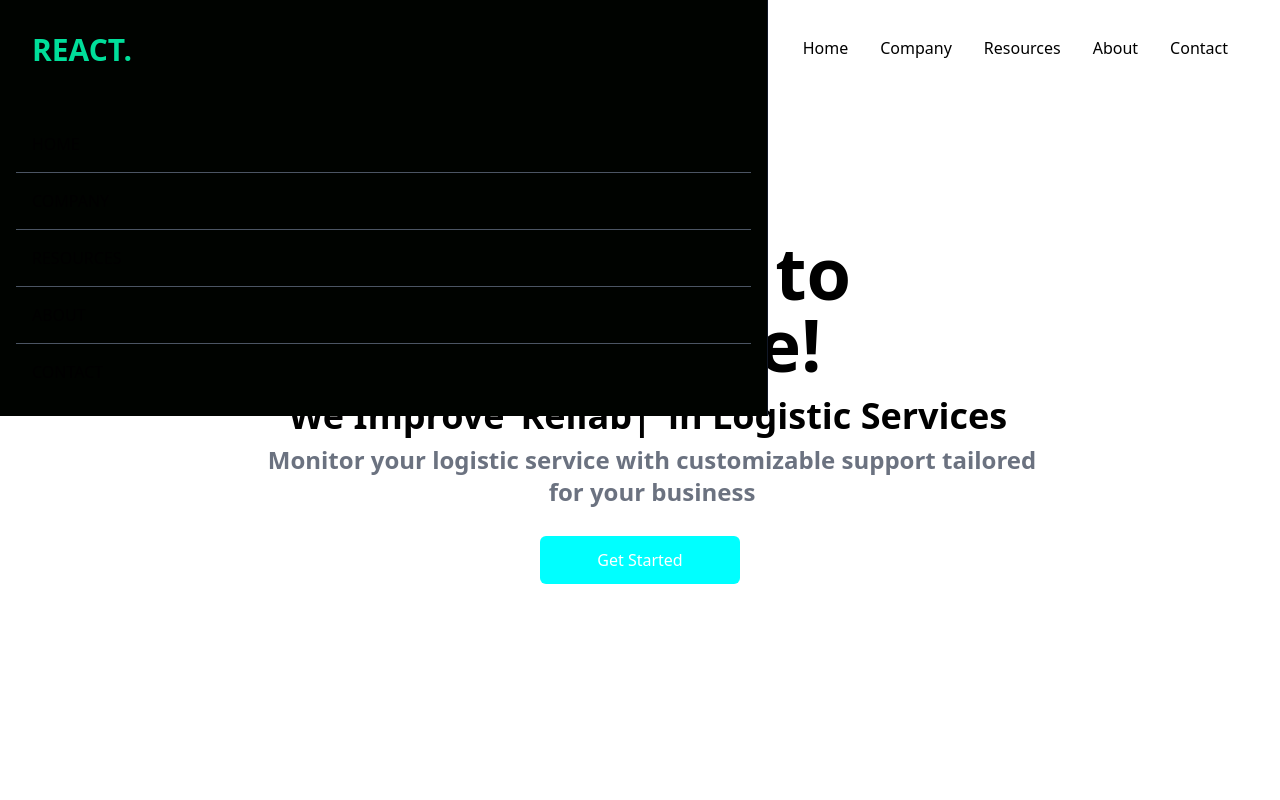
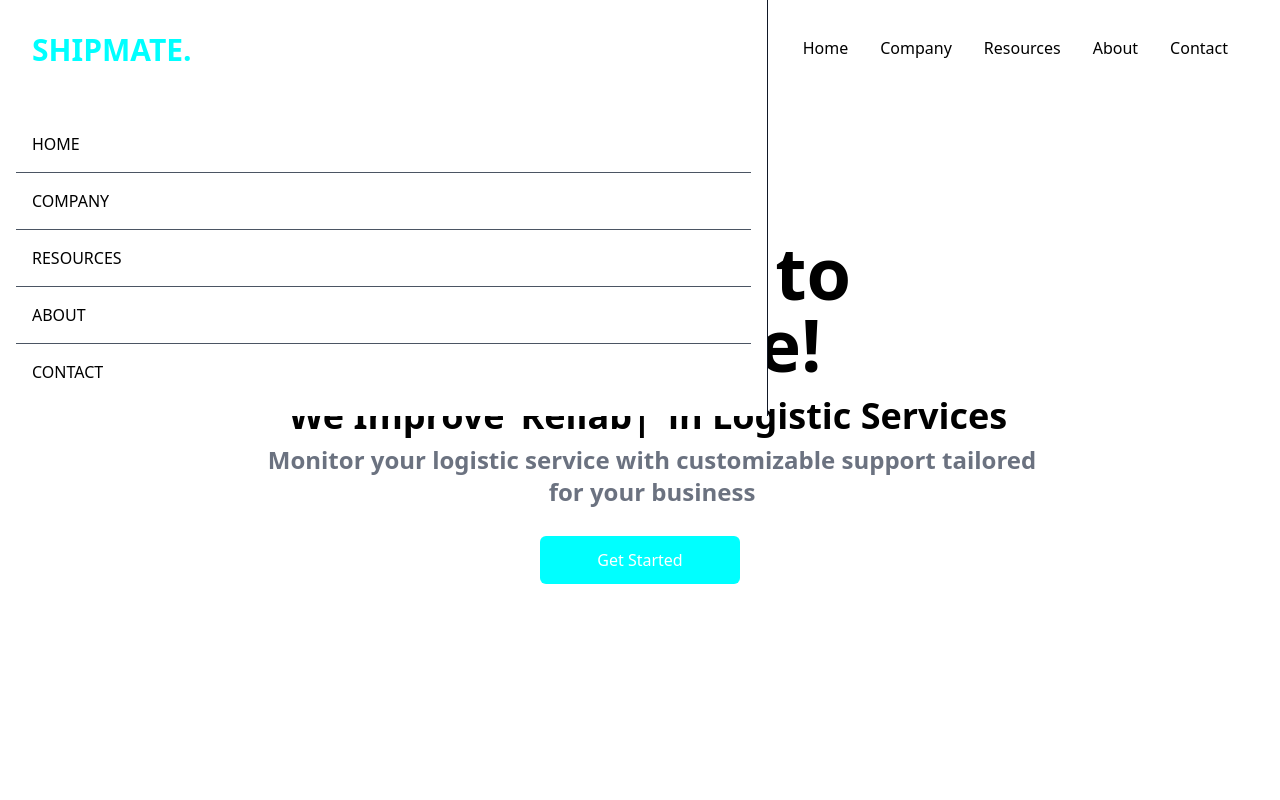
Before and after one commit to b1euuuuwu/landing-page-startup-digital, a React (Create React App) app: page / in a window 1280 px wide. Shown: the top 800 px of the page. Built offline with nearby package versions, Linux system fonts and the light colour scheme.

Commit message:
navbar edit

```diff
--- a/src/components/Navbar.jsx
+++ b/src/components/Navbar.jsx
@@ -22,8 +22,8 @@
         <div onClick={handleNav} className='block md:hidden'>
           {!nav ? <AiOutlineClose size={20} className='cursor-pointer'/> : <AiOutlineMenu size={20} className='cursor-pointer'/>}
         </div>
-        <div className={!nav ? 'fixed left-0 top-0 w-[60%] h- full border-r border-r-gray-900 bg-[#000300] ease-in-out duration-500' : 'fixed left-[-100%] 500'}>
-          <h1 className='w-full text-3xl font-bold text-[#00df9a] m-8'>REACT.</h1>
+        <div className={!nav ? 'fixed left-0 top-0 w-[60%] h- full border-r border-r-gray-900 bg-white ease-in-out duration-500' : 'fixed left-[-100%] 500'}>
+          <h1 className='w-full text-3xl font-bold text-[#00FFFF] m-8'>SHIPMATE.</h1>
 
           <ul className= 'uppercase p-4'>
             <li className='p-4 border-b border-gray-600'>Home</li>
```
